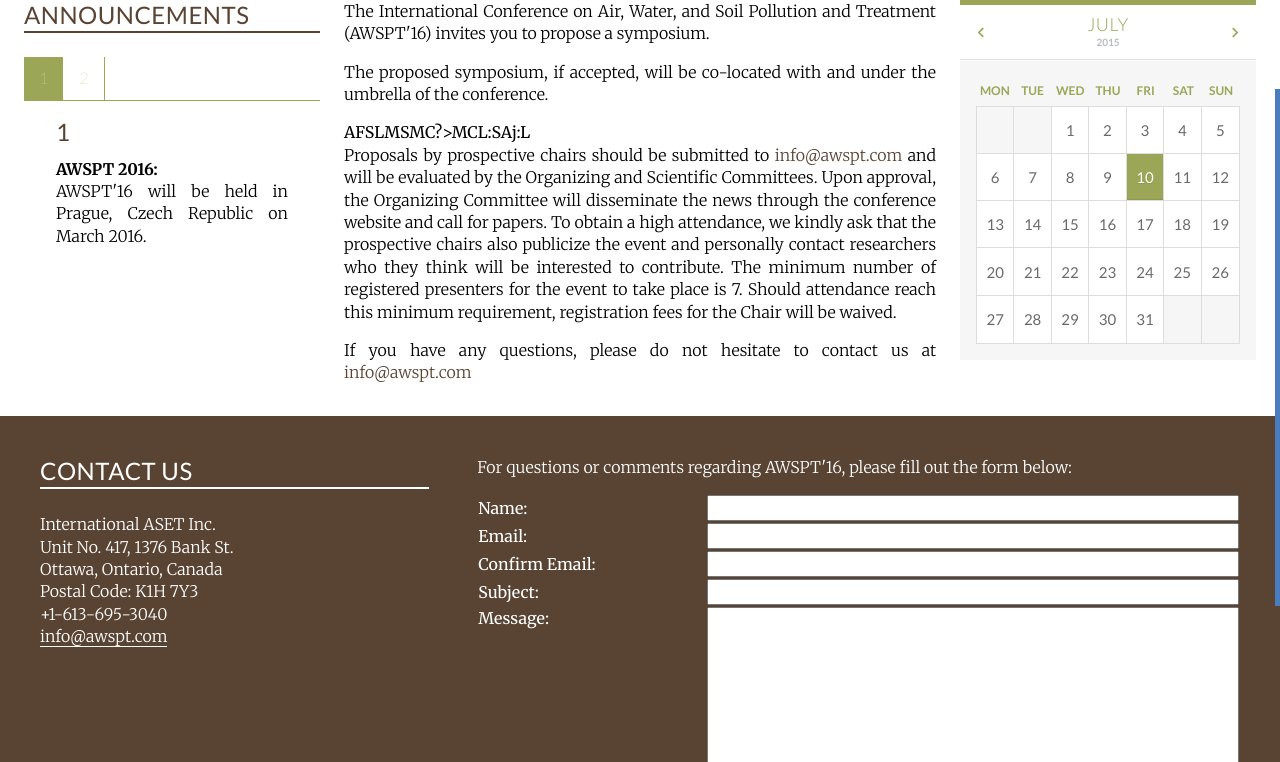
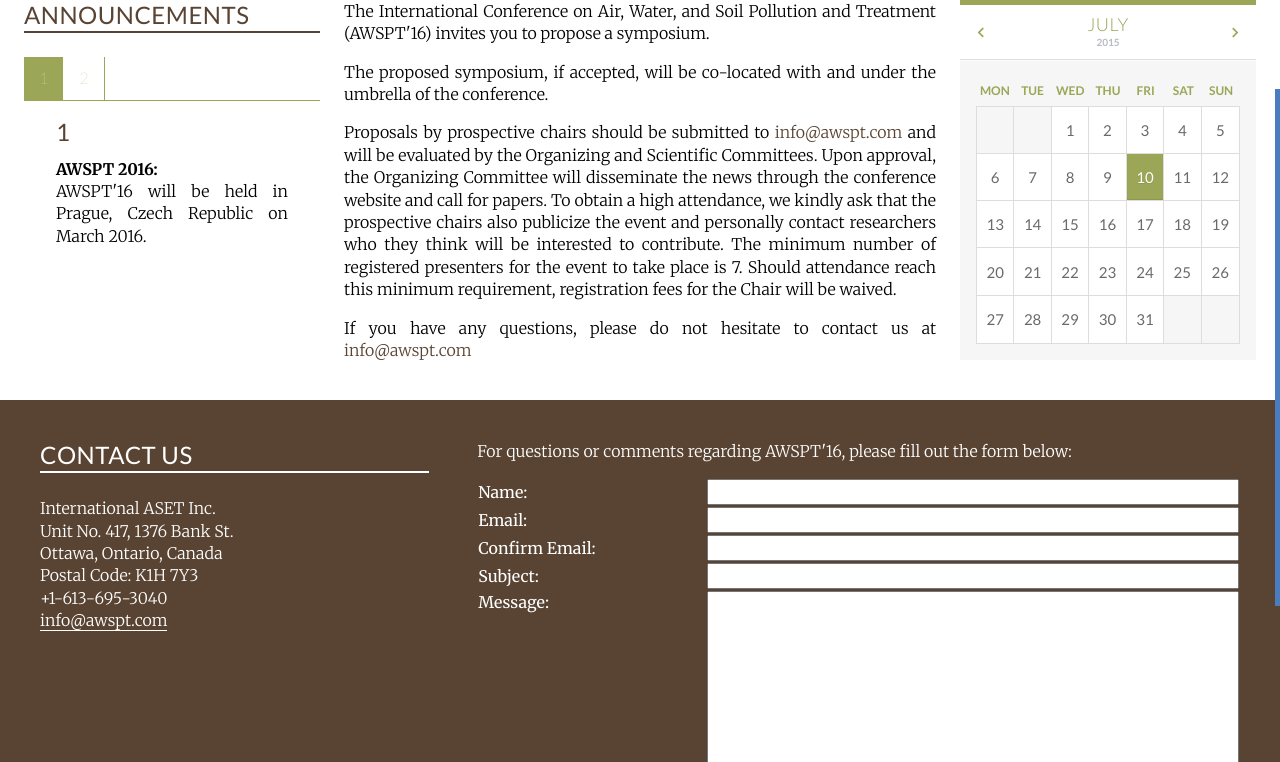
Before and after one commit to emdsgn/awspt, a Jekyll site: the page built from symposium.html, in a window 1280 px wide and 900 px high, scrolled down 395 px, cut to the strip 138-900 px from the top of the window. Built offline with Jekyll 4.4.1, drawn with Linux system fonts in a browser that asks for light colours; nearby versions of some CDN libraries; Markdown is read by kramdown in place of the engine named in the settings; comment, search, counter and statistics services are not loaded.

Commit message:
symposium

```diff
--- a/symposium.html
+++ b/symposium.html
@@ -8,7 +8,7 @@
     <p class="body">The International Conference on Air, Water, and Soil Pollution and Treatment (AWSPT'16) invites you to propose a symposium.</p>
 
    <p class="body">The proposed symposium, if accepted, will be co-located with and under the umbrella of the conference.</p>
-AFSLMS<Z>MC?>MCL:SAj:L
+
    <p class="body">Proposals by prospective chairs should be submitted to <a href="mailto:info@awspt.com" class="body-link">info@awspt.com</a> and will be evaluated by the Organizing and Scientific Committees. Upon approval, the Organizing Committee will disseminate the news through the conference website and call for papers. To obtain a high attendance, we kindly ask that the prospective chairs also publicize the event and personally contact researchers who they think will be interested to contribute. The minimum number of registered presenters for the event to take place is 7. Should attendance reach this minimum requirement, registration fees for the Chair will be waived.</p>
 
    <p class="body">If you have any questions, please do not hesitate to contact us at <a href="mailto:info@awspt.com" class="body-link">info@awspt.com</a></p>
```
Also changed, not shown: 1 other file.
